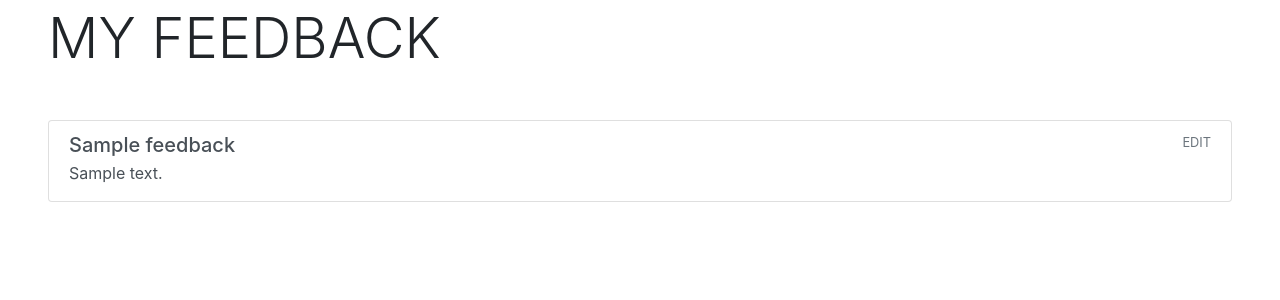
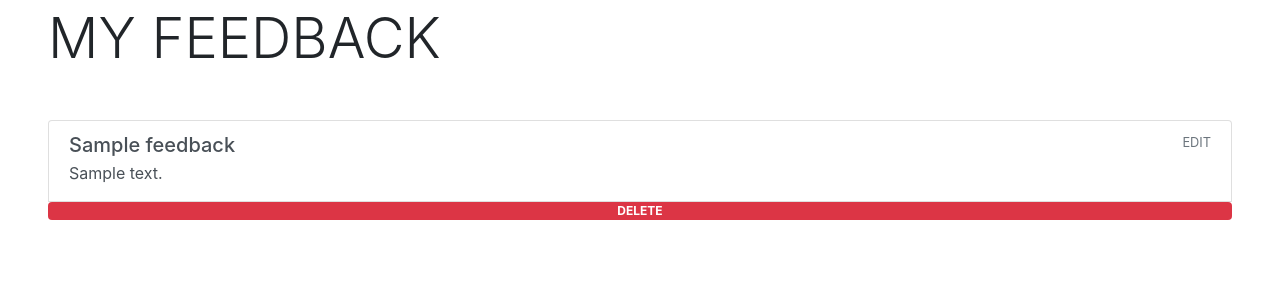
Before and after one commit to LouisGaravaglia/Flask-Feedback, a Flask app: a page that uses templates/user.html in a window 1280 px wide. Shown: the part 459-759 px from the top of the page. Run offline with Flask 2, Linux system fonts and the light colour scheme; the visitor is signed in with stand-in values (Sample User, id 1); tables that the repository leaves empty hold one stand-in row (values such as "Sample post"); some libraries are stand-ins or nearby versions.

Commit message:
deleting feedback is working

```diff
--- a/app.py
+++ b/app.py
@@ -153,9 +153,14 @@ def show_add_feedback(username):
 
 @app.route("/feedback/<int:id>/update", methods=["GET", "POST"])
 def edit_feedback(id):
-    """Edit the pet listing."""
-    feedback = Feedback.query.get_or_404(id)
-    form = AddFeedbackForm(obj=feedback)
+    """Edit the feedback."""
+
+    if "username" not in session or username != session['username']:
+        flash("You do not have permission to view this content.")
+        return redirect("/")
+    else:
+        feedback = Feedback.query.get_or_404(id)
+        form = AddFeedbackForm(obj=feedback)
 
     if form.validate_on_submit():
         feedback.title = form.title.data
@@ -172,3 +177,18 @@ def edit_feedback(id):
 
         return render_template(
             "edit_feedback.html", form=form)
+
+
+@app.route("/feedback/<int:id>/delete", methods=["GET", "POST"])
+def delete_feedback(id):
+    """Delete the feedback."""
+
+    if "username" not in session:
+        flash("You do not have permission to view this content.")
+        return redirect("/")
+    else:
+        feedback = Feedback.query.get_or_404(id)
+        db.session.delete(feedback)
+        db.session.commit()
+        flash(f"Deleted Feedback", "success")
+        return redirect(f"/users/{feedback.username}")
--- a/templates/user.html
+++ b/templates/user.html
@@ -14,9 +14,9 @@
 
 </ul>
 </div>
-<h1 class="display-4 mt-5 ml-5">MY FEEDBACK</h1>
+<h1 class="display-4 my-5 ml-5">MY FEEDBACK</h1>
 {% for feedback in feedbacks%}
-<div class="containter mx-5 mt-5">
+<div class="containter mx-5 mb-3">
 <div class="list-group">
 
   <a href="/feedback/{{feedback.id}}/update" class="list-group-item list-group-item-action">
@@ -25,6 +25,7 @@
       <small class="text-muted">EDIT</small>
     </div>
     <p class="mb-1">{{feedback.content}}</p>
+    <a href="/feedback/{{feedback.id}}/delete" class="badge badge-danger">DELETE</a>
 
   </a>
 
```
